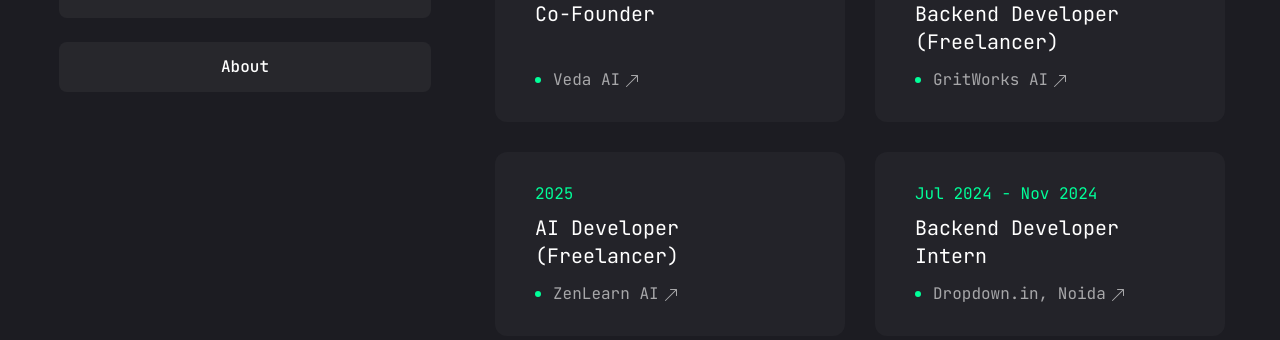
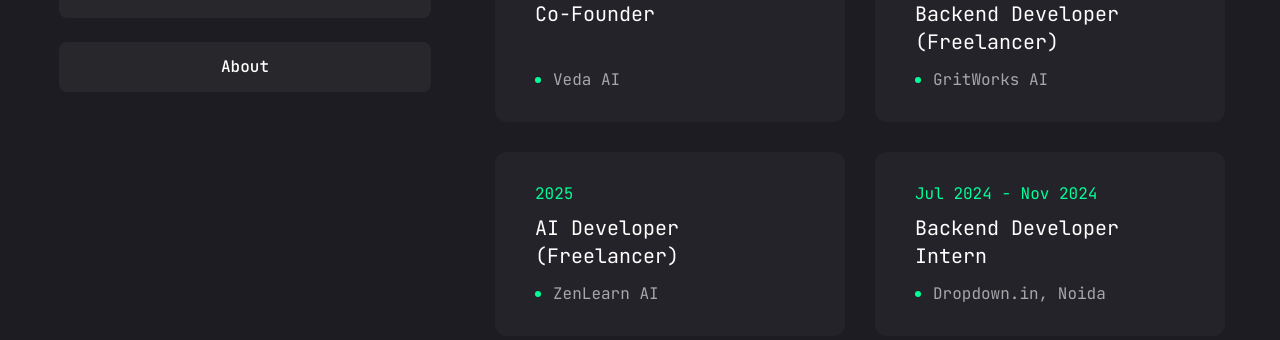
Before and after one commit to lakshya324/Portfolio, a Next.js app: page /resume in a window 1280 px wide. Shown: the part 420-760 px from the top of the page. Built offline with nearby package versions, Linux system fonts and the light colour scheme.

Commit message:
Refactor Resume component to enhance link handling and improve hover effects for better user experience

```diff
--- a/app/resume/page.jsx
+++ b/app/resume/page.jsx
@@ -68,7 +68,7 @@ export default function Resume() {
                     {experience.items.map((item, index) => (
                       <li
                         key={index}
-                        className="bg-[#232329] h-[184px] py-6 px-10 rounded-xl flex flex-col justify-center items-center lg:items-start gap-1"
+                        className="bg-[#232329] h-[184px] py-6 px-10 rounded-xl flex flex-col justify-center items-center lg:items-start gap-1 group"
                       >
                         <span className="text-accent">{item.date}</span>
                         <h3 className="text-xl max-w-[260px] min-h-[60px] text-center lg:text-left">
@@ -78,9 +78,9 @@ export default function Resume() {
                           <span className="w-[6px] h-[6px] rounded-full bg-accent"></span>
                           {item.link ? (
                             <Link href={item.link} target="_blank" rel="noopener noreferrer">
-                              <p className="text-white/60 hover:underline hover:text-accent/80">
+                              <p className="flex text-white/60 hover:underline hover:text-accent/80">
                                 {item.company}
-                                <BsArrowUpRight className="ml-1 inline" />
+                                <BsArrowUpRight className="ml-1 mt-2 opacity-0 group-hover:opacity-100 transition-opacity duration-200" />
                               </p>
                             </Link>
                           ) : (
@@ -176,12 +176,16 @@ export default function Resume() {
                         </h3>
                         <div className="flex items-center gap-3">
                           <span className="w-[6px] h-[6px] rounded-full bg-accent"></span>
-                          <Link href={item.link}>
-                            <p className="flex text-white/60 hover:underline hover:text-accent/80">
-                              {item.issue}
-                              <BsArrowUpRight className="ml-1 mt-2 opacity-0 group-hover:opacity-100" />
-                            </p>
-                          </Link>
+                          {item.link ? (
+                            <Link href={item.link} target="_blank" rel="noopener noreferrer">
+                              <p className="flex text-white/60 hover:underline hover:text-accent/80">
+                                {item.issue}
+                                <BsArrowUpRight className="ml-1 mt-2 opacity-0 group-hover:opacity-100" />
+                              </p>
+                            </Link>
+                          ) : (
+                            <p className="text-white/60">{item.issue}</p>
+                          )}
                         </div>
                       </li>
                     ))}
```
